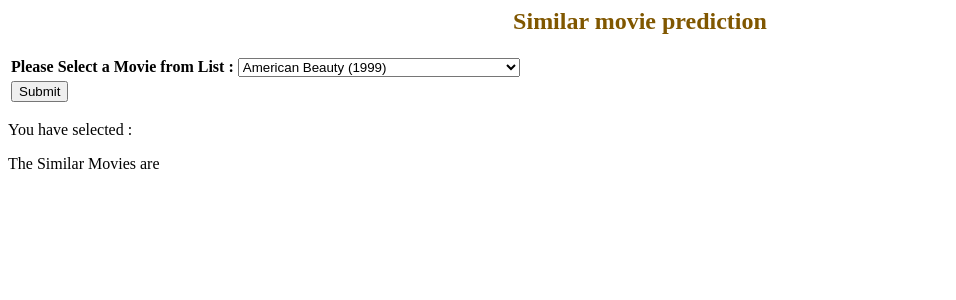
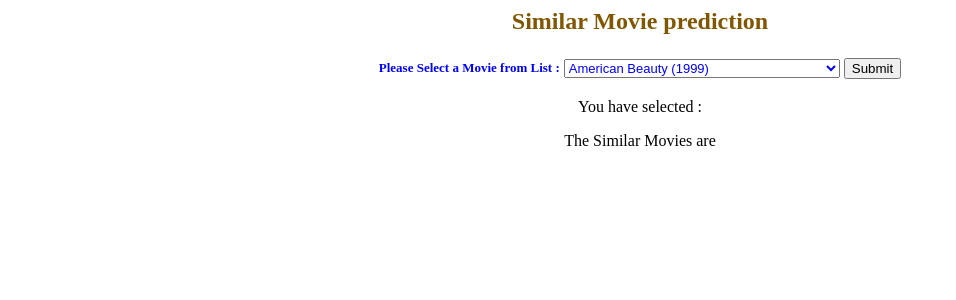
Before and after one commit to Sandutta2020/MoviePrediction, a FastAPI app: page / in a window 1280 px wide. Shown: the top 300 px of the page, without its empty margins (0-956 px from the left). Run offline with FastAPI, Linux system fonts and the light colour scheme.

Commit message:
adding css

```diff
--- a/app.py
+++ b/app.py
@@ -30,7 +30,10 @@ async def get_webpage(request: Request):
 async def render(request: Request, category_id: str = Form(...)):
     # print(category_id)
     df_movies = getting_recommended_movie(category_id)
-    # print(df_movies)
+    df_movies.reset_index(inplace=True)
+    df_movies['Similar Movies'] =df_movies['Title'] + '--------- ' + df_movies['SearchType']
+    df_movies=df_movies[['Similar Movies']]
+    #print(df_movies.to_html())
     return templates.TemplateResponse(
         "form1.html",
         context={
@@ -38,7 +41,7 @@ async def render(request: Request, category_id: str = Form(...)):
             "Res": category_id,
             "movies": lst,
             "rec_movies": df_movies.head(movie_config['Result_size']).to_html(
-                border=1, index=True, show_dimensions=True
+                border=1, index=False,table_id="result_movies"
             ),
         },
     )
--- a/config.yaml
+++ b/config.yaml
@@ -1,5 +1,5 @@
 Movie_details:
-    Default_list_size :    5
+    Default_list_size :    7
     Default_font_size :   10
     Result_size :   12
     Movie_list_dropdown :    ["American Beauty (1999)",
@@ -10,4 +10,6 @@ Movie_details:
                               "Back to the Future (1985)",
                               "Silence of the Lambs, The (1991)",
                               "Braveheart (1995)",
-                              "Schindler's List (1993)"]
+                              "Schindler's List (1993)",
+                              "Dog Park (1998)",
+                              "Superman (1978)"]
--- a/static/styles.css
+++ b/static/styles.css
@@ -1,3 +1,28 @@
 h2 {
     color: rgb(128, 87, 0);
 }
+#List_movies
+{
+    border: 1px ;
+    color: blue;
+    font-size: 13px;
+}
+
+select
+{
+    color: blue;
+    font-size: 13px;
+}
+
+tr{
+    text-align: left;
+}
+
+#result_movies
+{
+    border: 1px ;
+    border-color: black;
+    text-decoration-color: blue;
+    font-size: 14px;
+    color: rgb(53, 4, 34);
+}
--- a/templates/form1.html
+++ b/templates/form1.html
@@ -1,13 +1,13 @@
 <html lang="en">
 <head>
     <meta charset="UTF-8">
-    <title>Movie Prediction</title>
+    <title>Similar Movie Prediction by fastapi demo</title>
     <link href="{{ url_for('static', path='/styles.css') }}" rel="stylesheet">
 </head>
 <body>
-<center><h2> Similar movie prediction </h3></center>
+<center><h2> Similar Movie prediction </h2>
 <form action="/render" method="post" >
-<table> <tr> <th>
+<table id="List_movies"> <tr> <th>
 	<label for="Movie_choice">Please Select a Movie from List :</label> </th>
     <td>
      <select id ="category_id" name="category_id">
@@ -19,12 +19,13 @@
         {% endfor %}
      </select>
 
-    </td></tr>
-<tr><td><input type="submit"></td></tr>
+    </td><td>
+<input type="submit"></td></tr>
 </table>
 </form>
 <p>You have selected : {{ Res }}</p>
 <p> The Similar Movies are </p>
 {{ rec_movies |safe }}
+</center>
 </body>
 </html>
```
Also changed, not shown: Getting_recommendation.py (+6 -5 lines).
